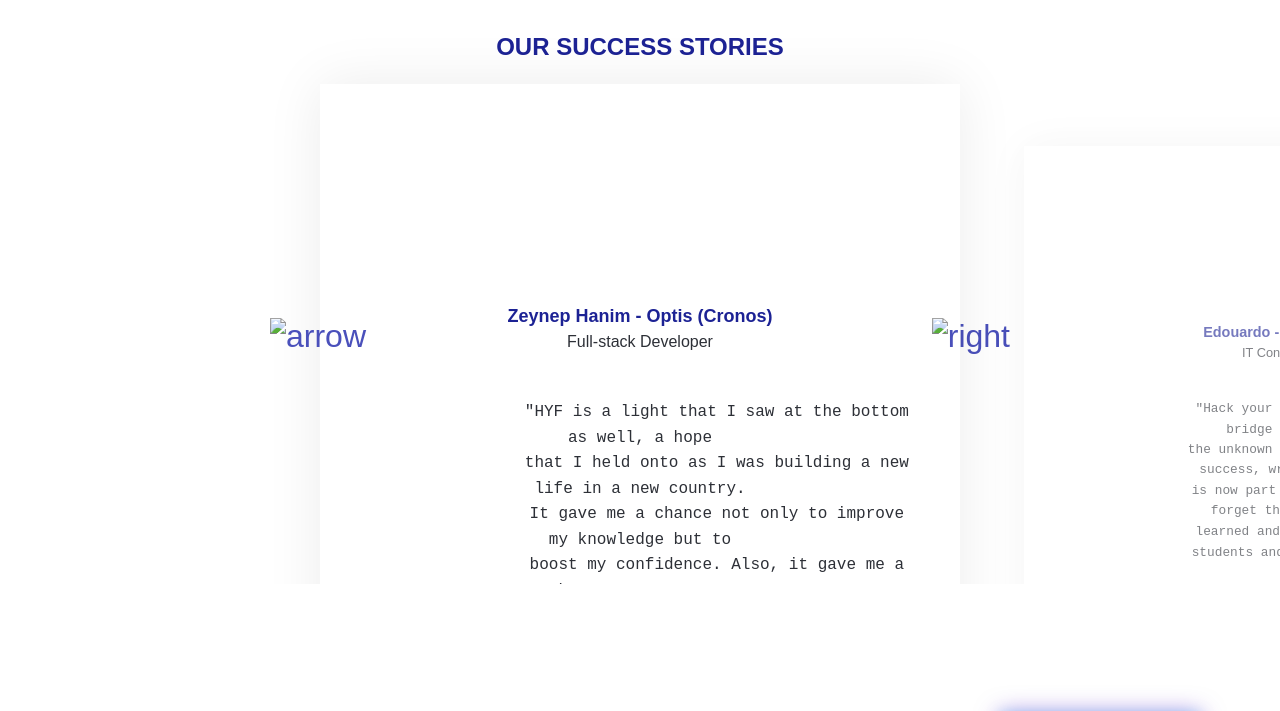
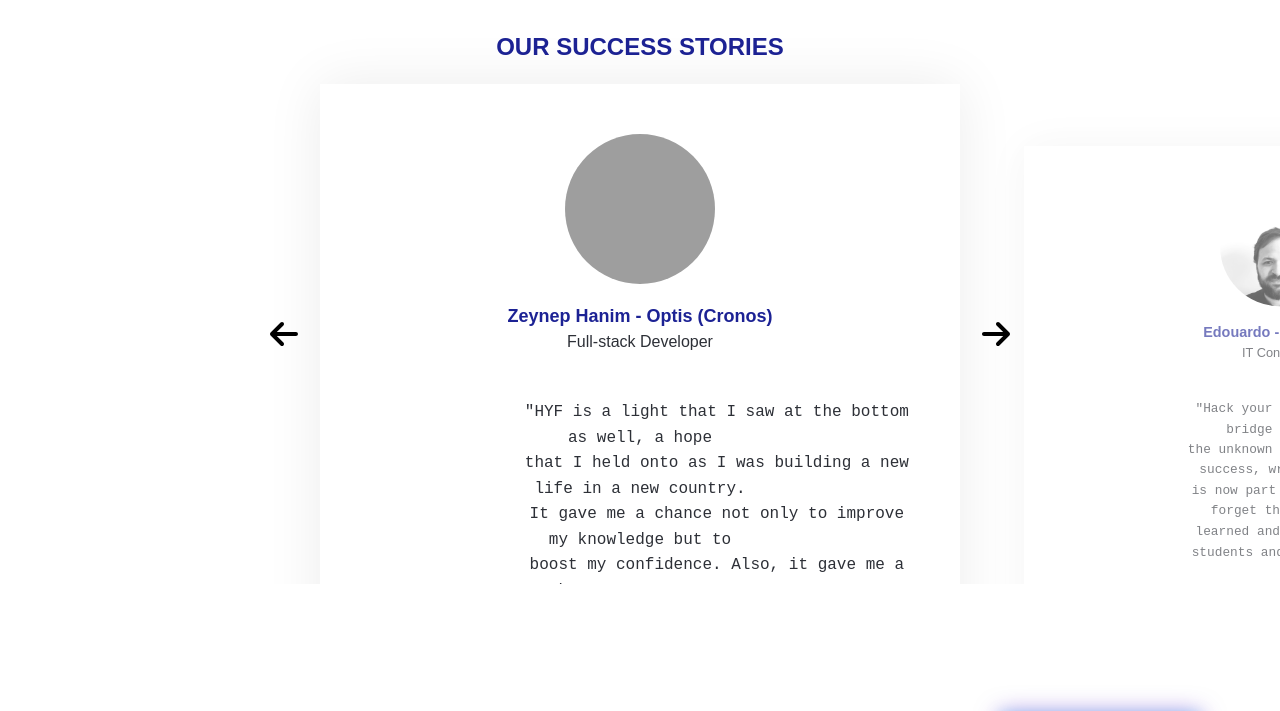
Before and after one commit to HYF-Class19/agile-development-hyf-group-2, a plain HTML site: page index.html in a window 1280 px wide. Shown: the part 920-1631 px from the top of the page. Drawn offline with Linux system fonts and the light colour scheme; the site is published under a folder, as on GitHub Pages, so addresses that start at the root find nothing.

Commit message:
edit paths to img

```diff
--- a/index.html
+++ b/index.html
@@ -77,12 +77,12 @@
         <h2 class="success__title">OUR SUCCESS STORIES</h2>
         <div class="success__slider">
           <img
-            src="/public/images/arrow.svg"
+            src="./public/images/arrow.svg"
             alt="arrow"
             class="arrow-left svg-inline--fa"
           />
           <img
-            src="/public/images/arrow-right.svg"
+            src="./public/images/arrow-right.svg"
             alt="right"
             class="arrow-right svg-inline--fa"
           />
--- a/styles/index.css
+++ b/styles/index.css
@@ -189,11 +189,11 @@
 }
 
 .hanim {
-  background: url(/public/images/hanim.jpg) 0% 0% / cover transparent;
+  background: url(../public/images/hanim.jpg) 0% 0% / cover transparent;
 }
 
 .edouardo {
-  background: url(/public/images/edouardo.jpg) 0% 0% / cover transparent;
+  background: url(../public/images/edouardo.jpg) 0% 0% / cover transparent;
 }
 
 .slide-title {
```
